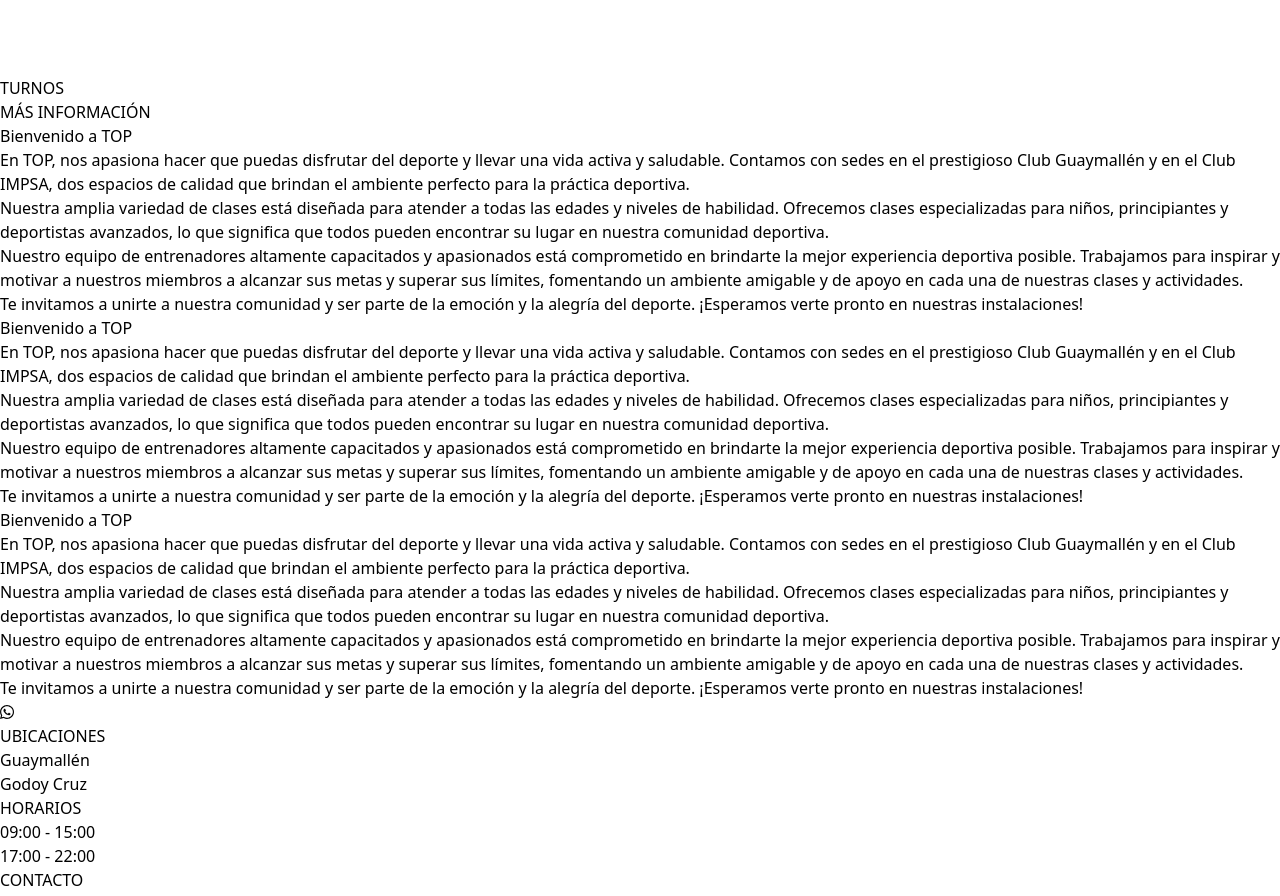
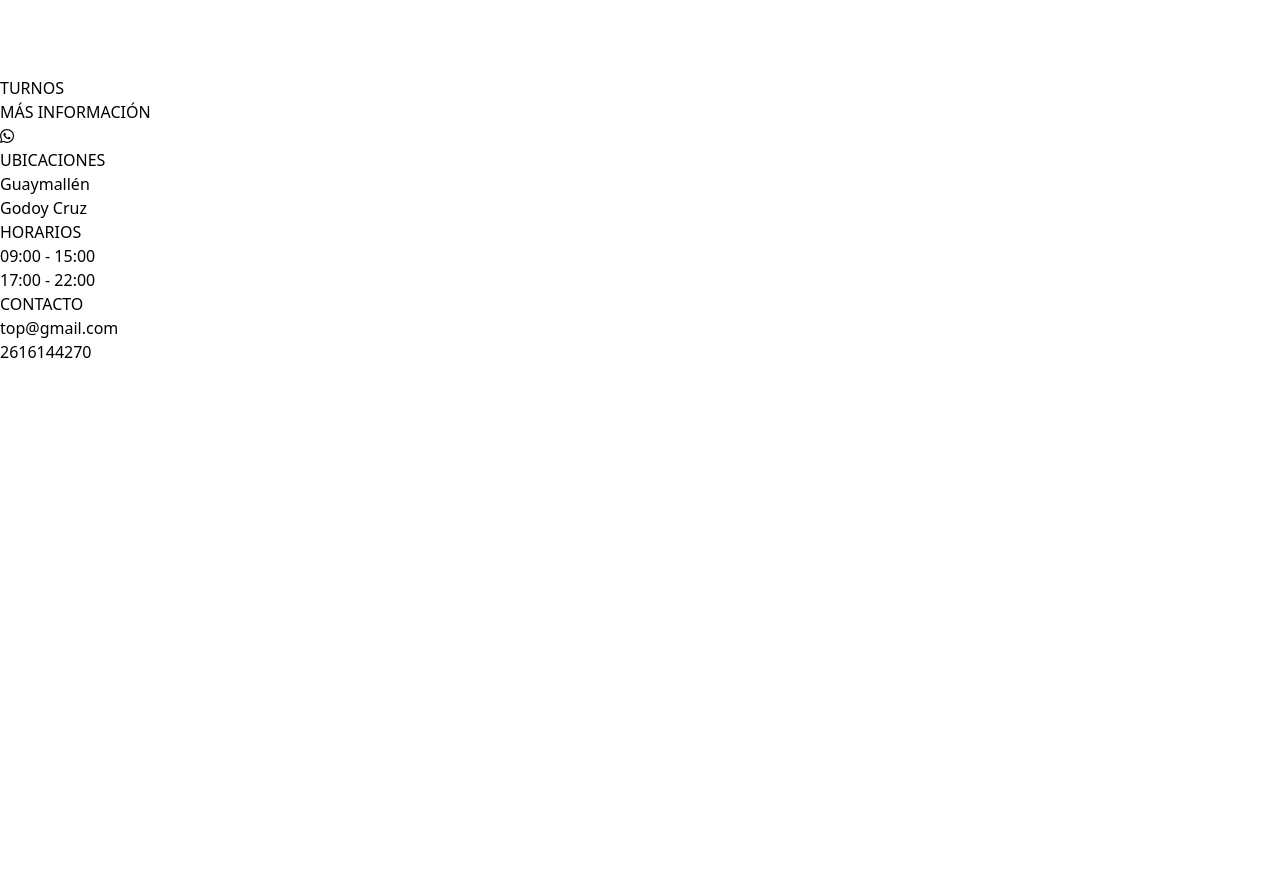
Before and after one commit to gguidoxx/top, a React (Vite) app: page / in a window 1280 px wide. Shown: the part 500-1396 px from the top of the page. After the commit the page ends 864 px from the top, so only its background shows below. Built offline with nearby package versions, Linux system fonts and the light colour scheme; the HTML template or start-up script is replaced by a standard one.

Commit message:
Cambios deploy

```diff
--- a/src/components/MainPage/MainPage.jsx
+++ b/src/components/MainPage/MainPage.jsx
@@ -6,9 +6,7 @@
 export const MainPage = () => {
   return (
     <>
-      <AboutUs />
-      <AboutUs />
-      <AboutUs />
+
       <WhatsAppButton />
       <ScrollToTopButton />
     </>
```
